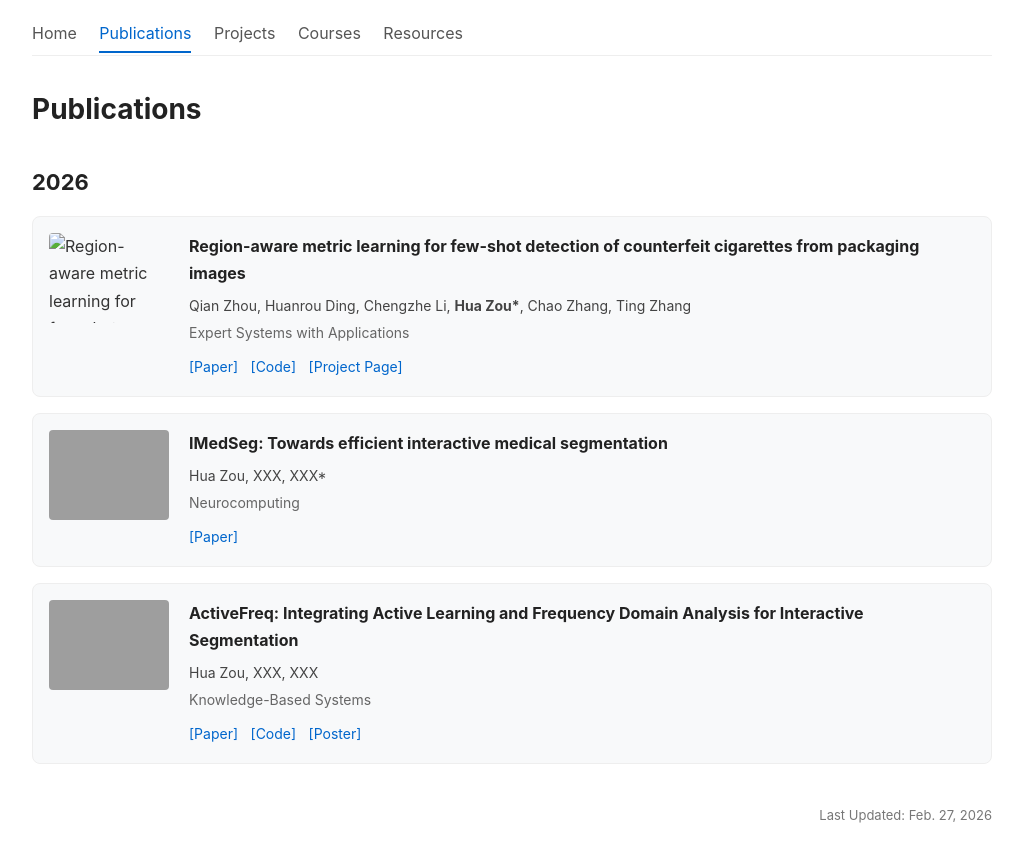
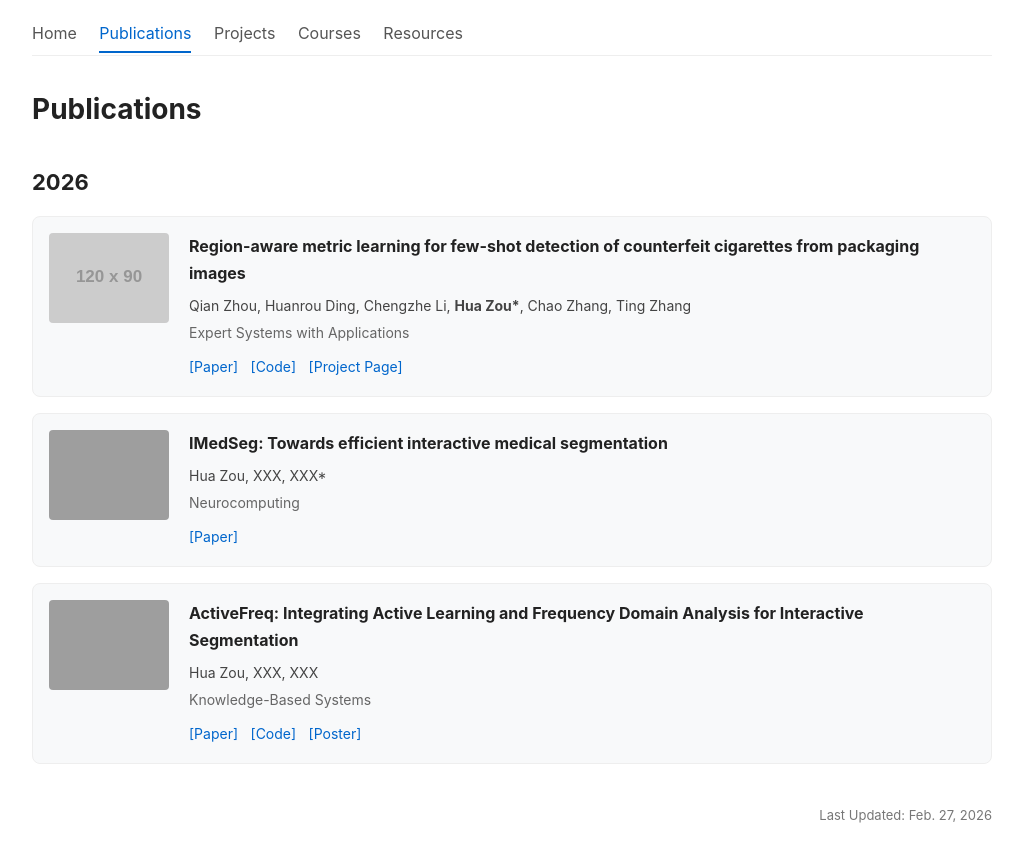
Before and after one commit to zouhuawhu/zouhuawhu.github.io, a Jekyll site: the page built from Publications/publications.html, in a window 1280 px wide. Shown: the top 862 px of the page, without its empty margins (128-1151 px from the left). Built offline with Jekyll 4.4.1, drawn with Linux system fonts in a browser that asks for light colours; grey boxes are pictures that could not be loaded.

Commit message:
Update _config.yml

```diff
--- a/_config.yml
+++ b/_config.yml
@@ -87,7 +87,7 @@ publications:
       paper: "https://doi.org/10.1016/j.eswa.2025.129456"
       code: "#"
       project: "#"
-    thumb: "assets/pub1.jpg" # 缩略图路径
+    thumb: "https://via.placeholder.com/120x90?text=Pub1" # 120x90 是论文缩略图尺寸 # 缩略图路径
 
   - title: "IMedSeg: Towards efficient interactive medical segmentation"
     authors: "Hua Zou, XXX, XXX*"
```
